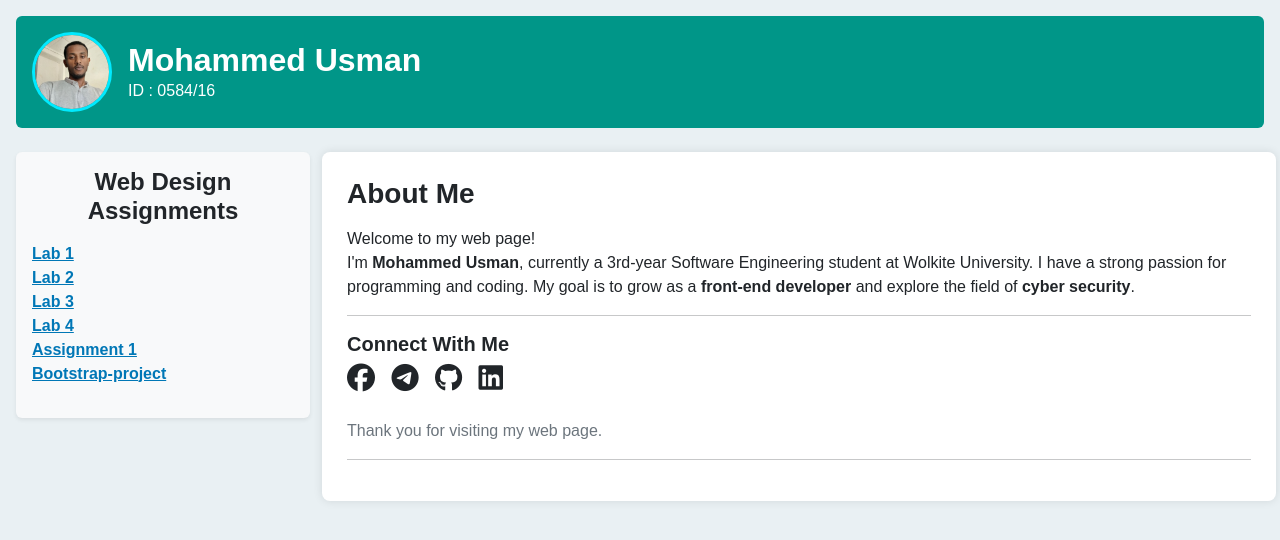
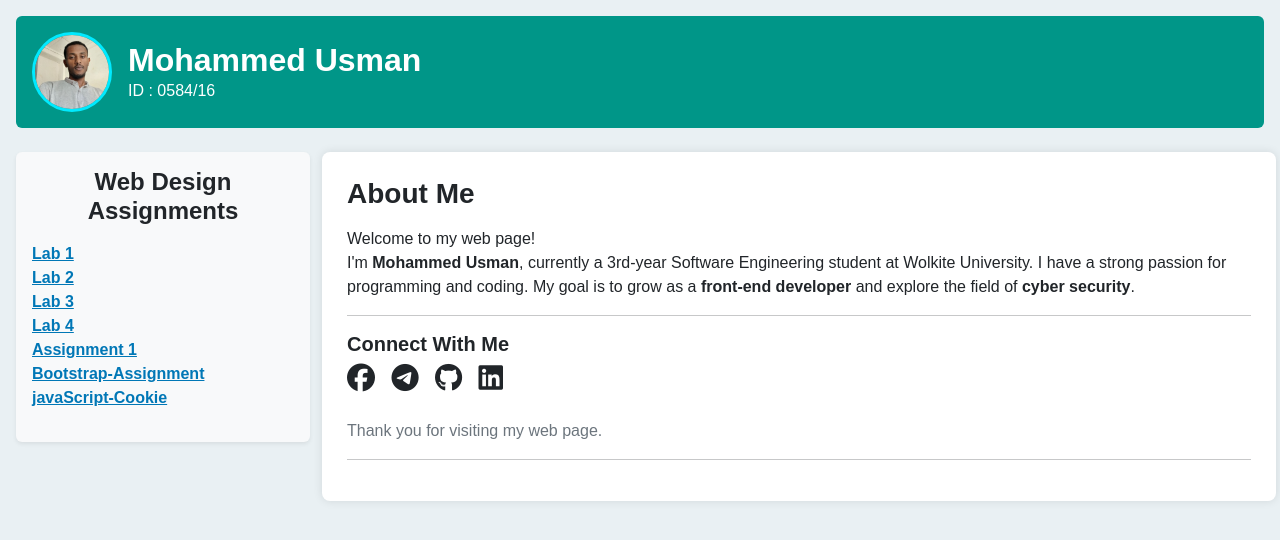
Before and after one commit to Mame375/Web-Design-Project, a plain HTML site: page index.html in a window 1280 px wide. Drawn offline with nearby package versions, Linux system fonts and the light colour scheme.

Commit message:
Update index.html

```diff
--- a/index.html
+++ b/index.html
@@ -72,7 +72,8 @@
           <li><a href="Lab3.html">Lab 3</a></li>
           <li><a href="Lab4.html">Lab 4</a></li>
           <li><a href="Assignment1.html">Assignment 1</a></li>
-          <li><a href="Bootstrap.html">Bootstrap-project</a></li>
+          <li><a href="Bootstrap.html">Bootstrap-Assignment</a></li>
+           <li><a href="cookie1.html">javaScript-Cookie</a></li>
         </ul>
       </div>
     </nav>
```
